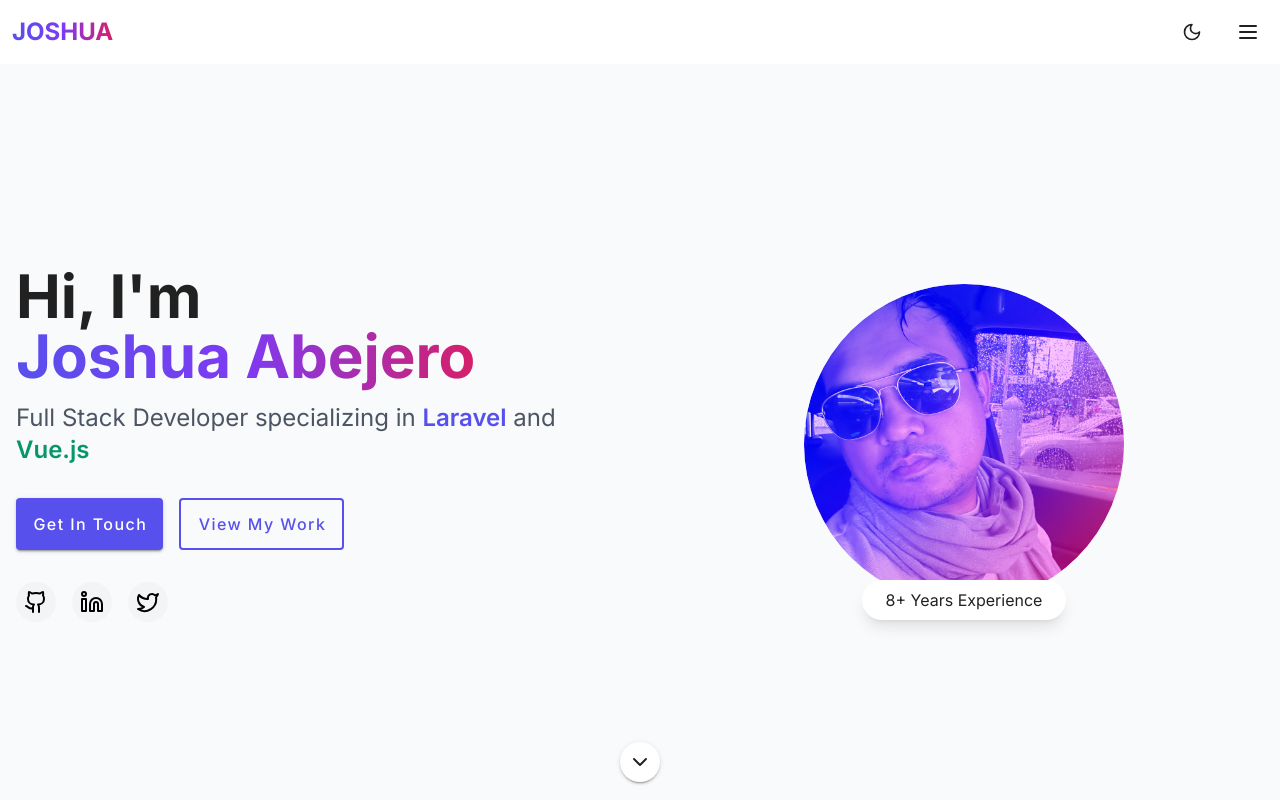
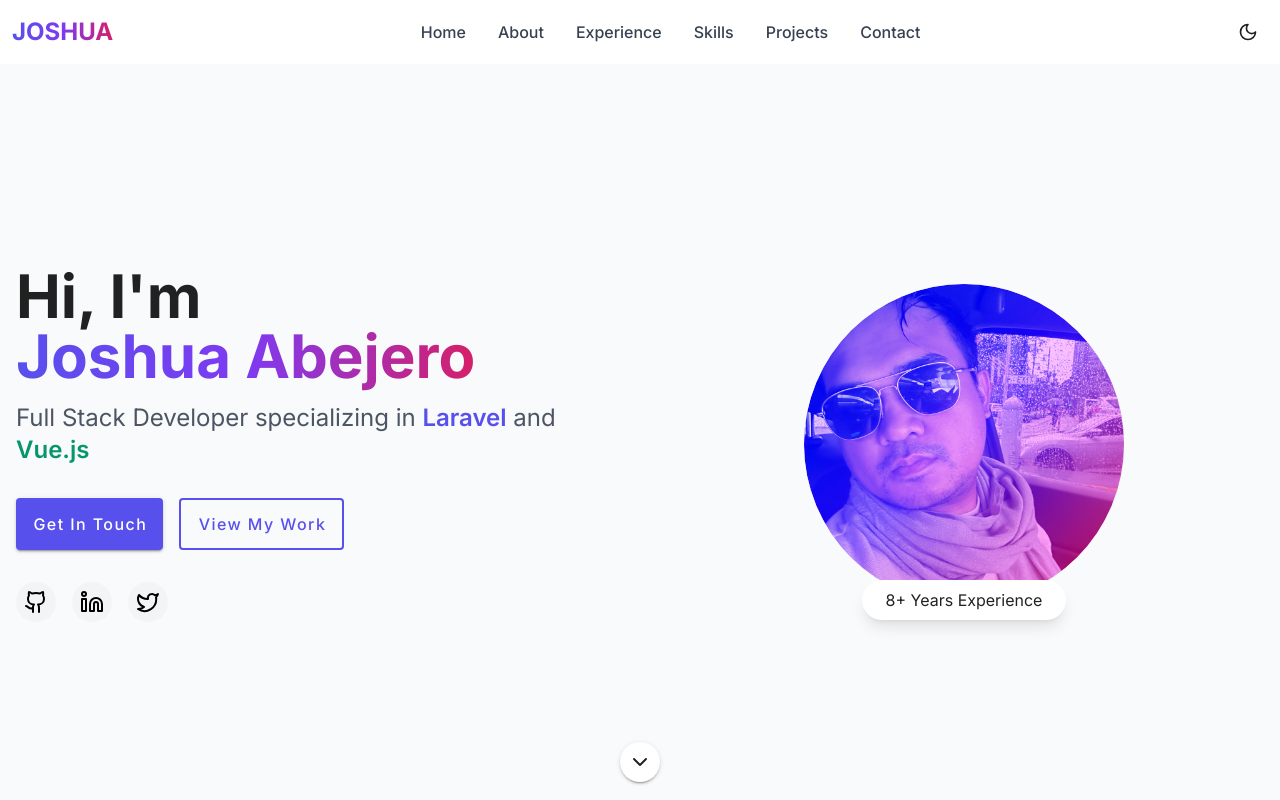
Before and after one commit to joshuadabejero/joshuadabejero, a Nuxt app: page / in a window 1280 px wide. Shown: the top 800 px of the page. Built offline with nearby package versions, Linux system fonts and the light colour scheme.

Commit message:
feat: add responsive effect where as hide or show some elements in different screen size

```diff
--- a/components/app/Header.vue
+++ b/components/app/Header.vue
@@ -1,5 +1,7 @@
 <script setup>
 import { ref, onMounted, onBeforeUnmount } from "vue";
+import { useProfileStore } from "~/store/profileStore";
+const profileStore = useProfileStore();
 
 const isTop = ref(true);
 
@@ -22,6 +24,14 @@ onBeforeUnmount(() => {
     <v-app-bar-title>
       <span>JOSHUA</span>
     </v-app-bar-title>
+    <nav class="header__navigation">
+      <a
+        v-for="(navigation, index) in profileStore.navigations"
+        :key="index"
+        :href="`#${navigation.to}`"
+        >{{ navigation.name }}</a
+      >
+    </nav>
     <div class="header__navigation-button">
       <v-btn icon size="small" :ripple="false">
         <svg
@@ -95,6 +105,27 @@ header {
   }
   ::v-deep(.v-btn:last-child) {
     margin-left: 1rem;
+    @media (min-width: 768px) {
+      display: none;
+    }
+  }
+
+  nav {
+    display: none;
+    @media (min-width: 768px) {
+      display: flex;
+    }
+    & > :not([hidden]) ~ :not([hidden]) {
+      margin-left: 2rem; /* 8 × 0.25rem (Tailwind’s base spacing unit) */
+    }
+    a {
+      color: #374151;
+      font-weight: 500;
+      text-decoration: none;
+    }
+    &:hover {
+      color: #5850ec;
+    }
   }
 }
 </style>
```
